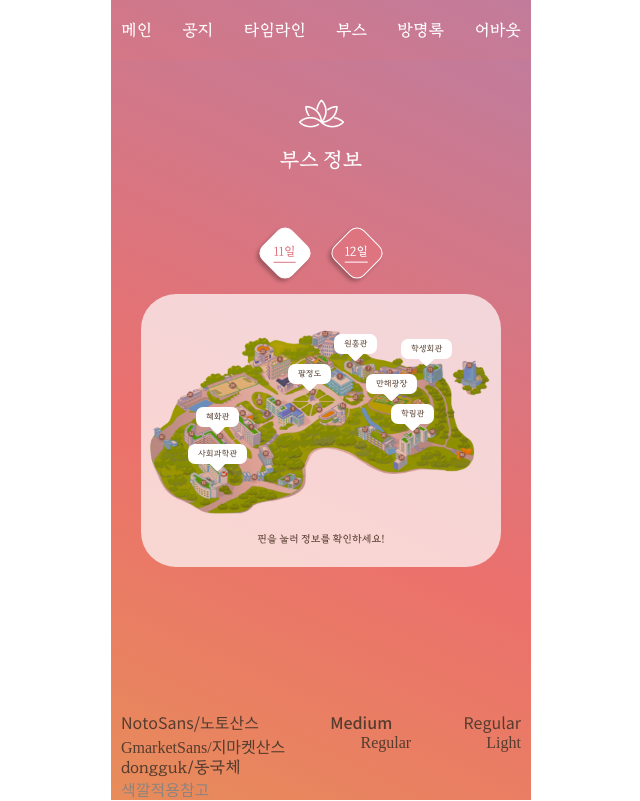
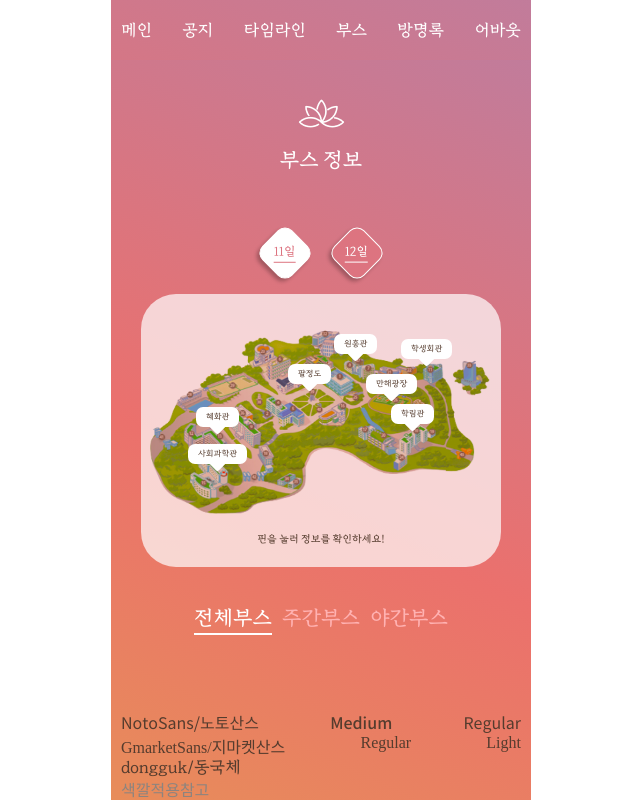
Before and after one commit to ZZZINU/2023_fall_festival_front, a React (Vite) app: page /booth in a window 1280 px wide. Shown: the whole page, without its empty margins (319-959 px from the left). Built offline with nearby package versions, Linux system fonts and the light colour scheme; a web font is replaced by a local one.

Commit message:
:sparkles: Feat: 부스 페이지 - 부스 카테고리 탭 생성

```diff
--- a/src/pages/booth/Booth.jsx
+++ b/src/pages/booth/Booth.jsx
@@ -10,7 +10,8 @@ import MapImg from "../../assets/images/map.png";
 function Booth() {
   const [selectedDate11, setSelectedDate11] = useState(true);
   const [markerStates, setMarkerStates] = useState("");
-
+  // 전체 | 주간 | 야간 => 디폴트는 전체
+  const [dayOrNight, setDayOrNight] = useState("전체부스");
   // 날짜 클릭
   const handleDateClick = bool => {
     setSelectedDate11(bool);
@@ -111,6 +112,33 @@ function Booth() {
           />
         </S.MapBox>
       </S.MapWrap>
+
+      <S.BoothCategryWrap>
+        <S.BoothCategry
+          dayOrNight={dayOrNight}
+          onClick={() => setDayOrNight("전체부스")}
+          color={dayOrNight === "전체부스" ? "#FFF" : "#ffb2b2"}
+          borderbottom={dayOrNight === "전체부스" ? "#FFF" : "none"}
+        >
+          전체부스
+        </S.BoothCategry>
+        <S.BoothCategry
+          dayOrNight={dayOrNight}
+          onClick={() => setDayOrNight("주간부스")}
+          color={dayOrNight === "주간부스" ? "#FFF" : "#ffb2b2"}
+          borderbottom={dayOrNight === "주간부스" ? "#FFF" : "none"}
+        >
+          주간부스
+        </S.BoothCategry>
+        <S.BoothCategry
+          dayOrNight={dayOrNight}
+          onClick={() => setDayOrNight("야간부스")}
+          color={dayOrNight === "야간부스" ? "#FFF" : "#ffb2b2"}
+          borderbottom={dayOrNight === "야간부스" ? "#FFF" : "none"}
+        >
+          야간부스
+        </S.BoothCategry>
+      </S.BoothCategryWrap>
     </>
   );
 }
--- a/src/pages/booth/style.jsx
+++ b/src/pages/booth/style.jsx
@@ -32,3 +32,20 @@ export const MapBoxContent = styled.div`
   line-height: normal;
   margin-top: 15px;
 `;
+
+export const BoothCategryWrap = styled.div`
+  display: flex;
+  color: #ffb2b2;
+  font-family: dongguk;
+  font-size: 20px;
+  font-weight: 400;
+  line-height: normal;
+  margin-top: 38px;
+  gap: 10px;
+`;
+
+export const BoothCategry = styled.div`
+  color: ${props => props.color};
+  border-bottom: 2px solid ${props => props.borderbottom};
+  padding-bottom: 3px;
+`;
```
